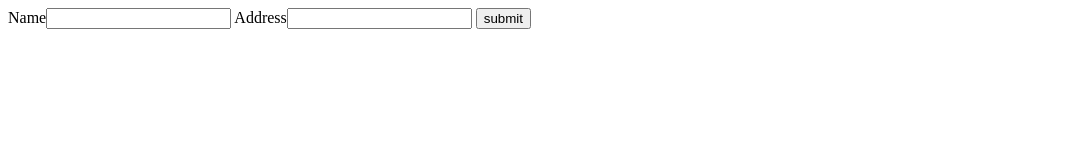
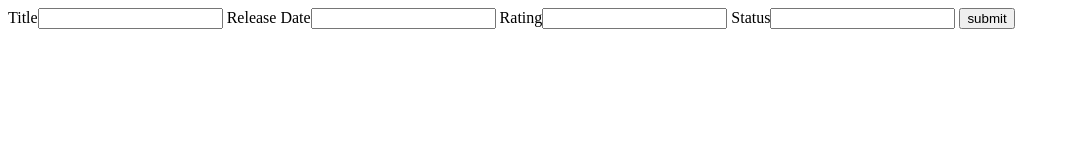
Before and after one commit to LockettPundt/GOserver, a plain HTML site: page static/form.html in a window 1280 px wide. Shown: the whole page, without its empty margins (0-1070 px from the left). Drawn offline with Linux system fonts and the light colour scheme.

Commit message:
changed the form to send title, release date, rating and status to the form controller.

```diff
--- a/static/form.html
+++ b/static/form.html
@@ -6,8 +6,10 @@
 <body>
 <div>
   <form method="POST" action="/form">
-      <label>Name</label><input name="name" type="text" value="" />
-      <label>Address</label><input name="address" type="text" value="" />
+      <label>Title</label><input name="title" type="text" value="" />
+      <label>Release Date</label><input name="releaseDate" type="text" value="" />
+      <label>Rating</label><input name="rating" type="text" value="" />
+      <label>Status</label><input name="status" type="text" value="" />
       <input type="submit" value="submit" />
   </form>
 </div>
```
